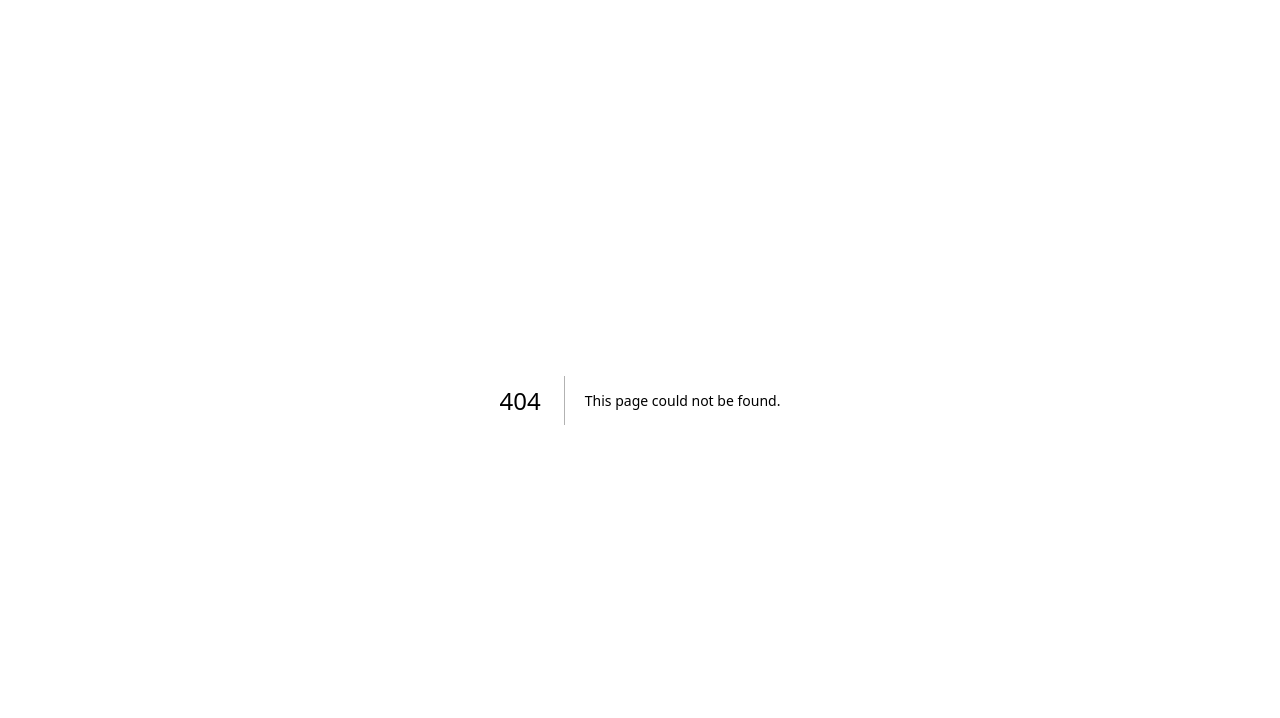
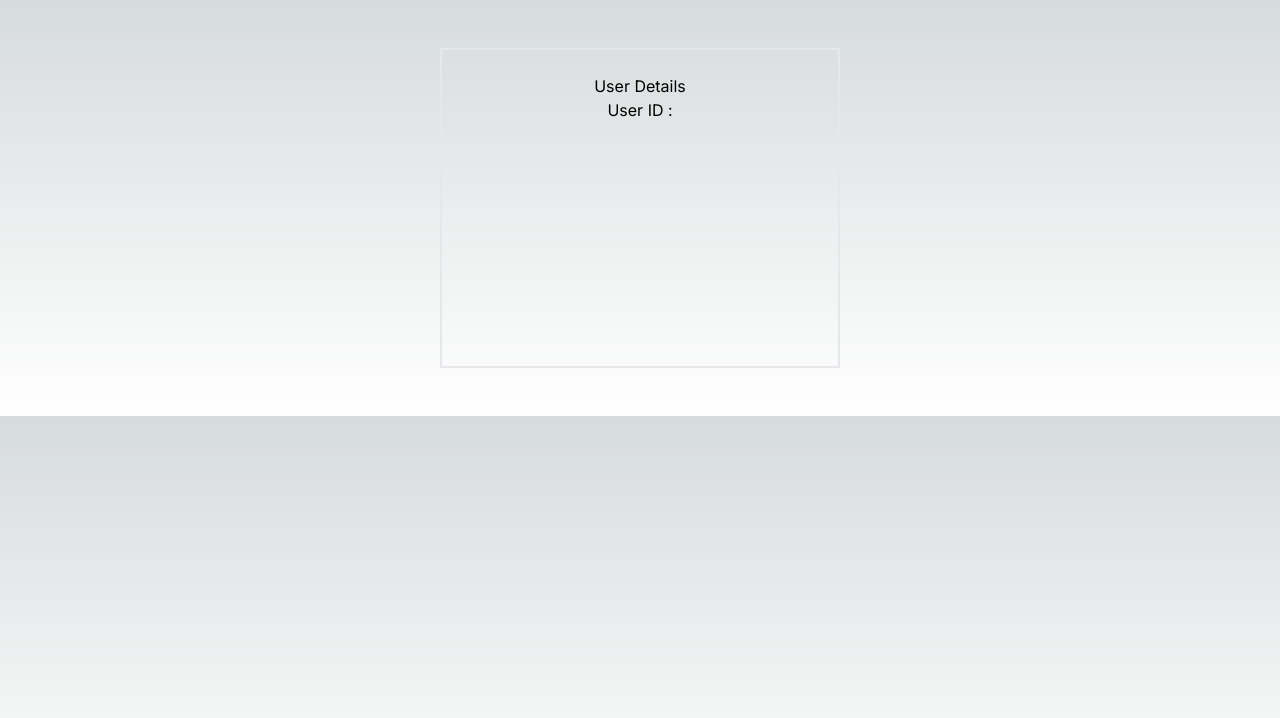
Before and after one commit to sunilhn27/next-js-clerk, a Next.js app: page /dashboard in a window 1280 px wide. Before the commit this address had no page. Shown: the top 718 px of the page. Built offline with nearby package versions, Linux system fonts and the light colour scheme.

Commit message:
added dasshboard page

```diff
--- /dev/null
+++ b/src/app/dashboard/page.tsx
@@ -0,0 +1,22 @@
+import React from "react";
+
+function DashBoardPage() {
+  return (
+    <section className="py-12">
+      <div className="flex justify-center items-center">
+        <div className="border-white-400  border-2 w-[25rem] h-[20rem]">
+         <div className="flex flex-col items-center py-6">
+          <h1>User Details</h1>
+          <div className="flex space-x-4">
+           <p>User ID :</p>
+
+          </div>
+
+         </div>
+        </div>
+      </div>
+    </section>
+  );
+}
+
+export default DashBoardPage;
--- /dev/null
+++ b/src/app/profile/page.tsx
@@ -0,0 +1,21 @@
+"use client";
+import { useAuth, UserProfile } from "@clerk/nextjs";
+import React, { Suspense } from "react";
+
+function ProfilePage() {
+  const { userId, isLoaded } = useAuth();
+
+  return (
+    <Suspense fallback={"Loading"}>
+      <div className="flex justify-center items-center my-6">
+        {isLoaded && userId ? (
+          <UserProfile />
+        ) : (
+          <p>Please login to see Profile Details</p>
+        )}
+      </div>
+    </Suspense>
+  );
+}
+
+export default ProfilePage;
```
